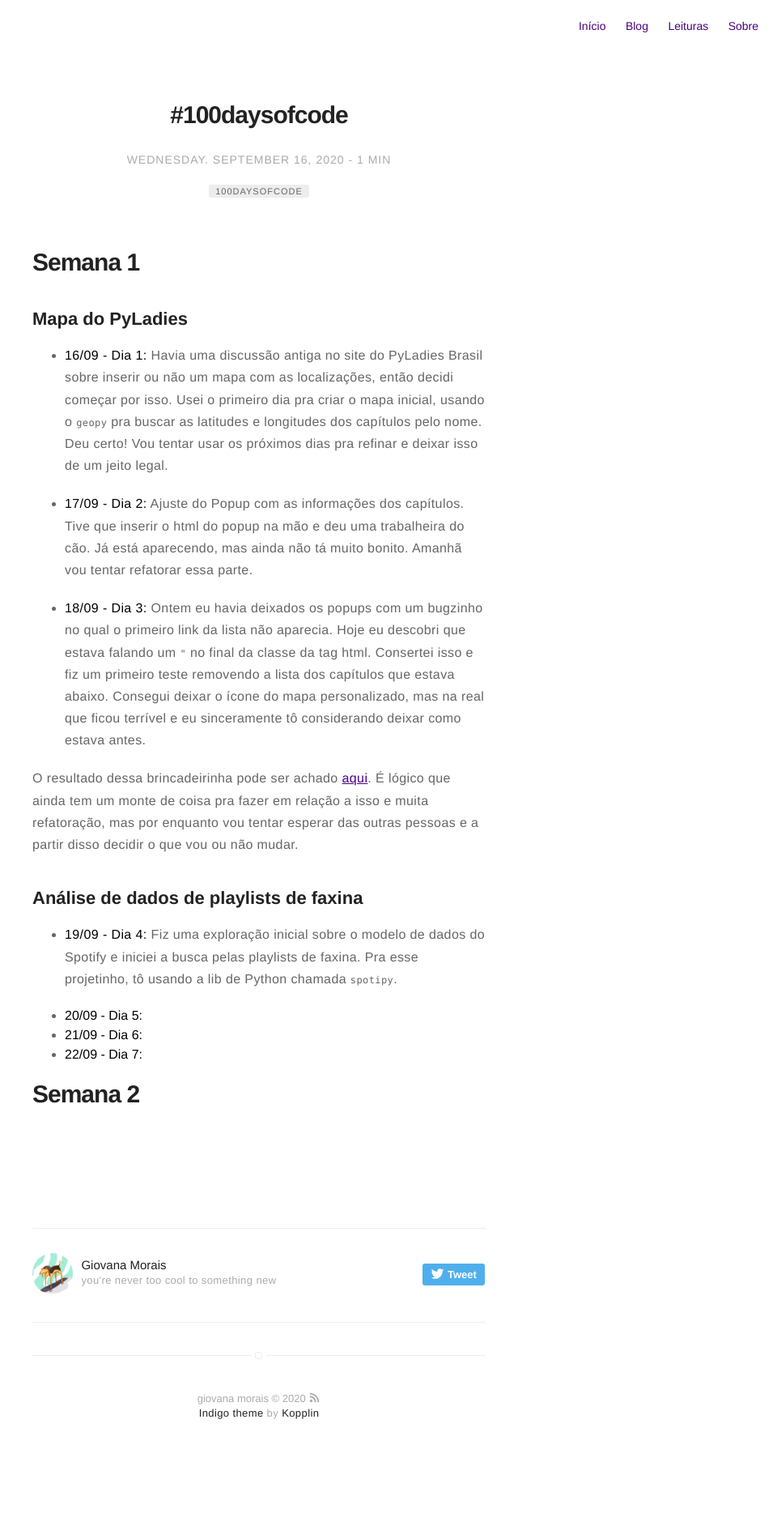
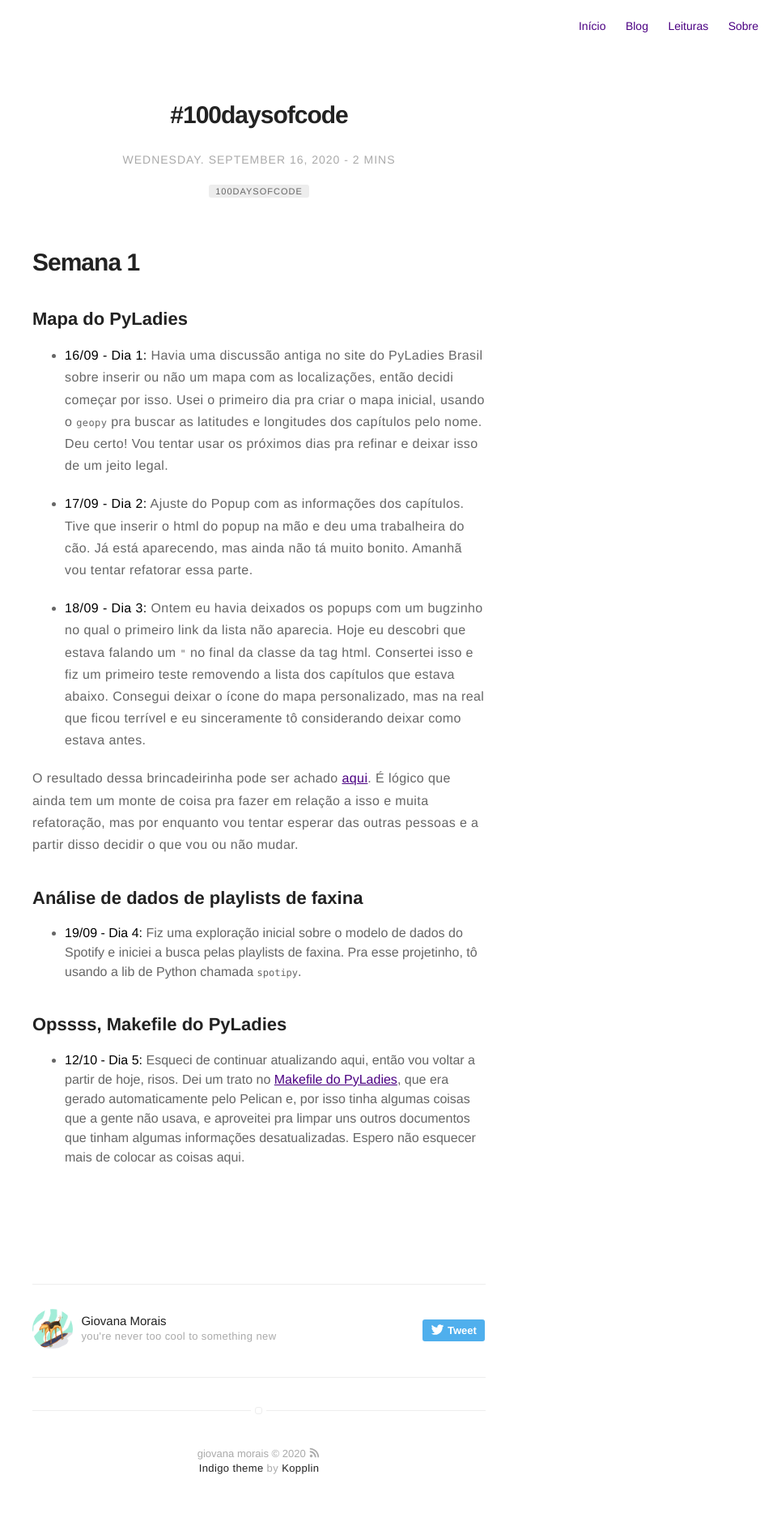
Before and after one commit to giovana-morais/giovana-morais.github.io, a Jekyll site: the page built from _posts/2020-09-16-100_days_of_code.md, in a window 1280 px wide. Shown: the whole page at 81% size, without its empty margins (320-1280 px from the left). Built offline with Jekyll 4.4.1, drawn with Linux system fonts in a browser that asks for light colours; before the commit the page ends 1816 px from its top, so only the background shows below that.

Commit message:
retomada ????

```diff
--- a/_posts/2020-09-16-100_days_of_code.md
+++ b/_posts/2020-09-16-100_days_of_code.md
@@ -39,8 +39,9 @@ decidir o que vou ou não mudar.
   iniciei a busca pelas playlists de faxina. Pra esse projetinho, tô usando a lib
   de Python chamada `spotipy`.
 
-* **20/09 - Dia 5:**
-* **21/09 - Dia 6:**
-* **22/09 - Dia 7:**
-
-# Semana 2
+## Opssss, Makefile do PyLadies
+* **12/10 - Dia 5:** Esqueci de continuar atualizando aqui, então vou voltar a partir
+de hoje, risos. Dei um trato no [Makefile do PyLadies](https://github.com/pyladies-brazil/br-pyladies-pelican/pull/394),
+que era gerado automaticamente pelo Pelican e, por isso tinha algumas coisas que a gente
+não usava, e aproveitei pra limpar uns outros documentos que tinham algumas informações
+desatualizadas. Espero não esquecer mais de colocar as coisas aqui.
```
